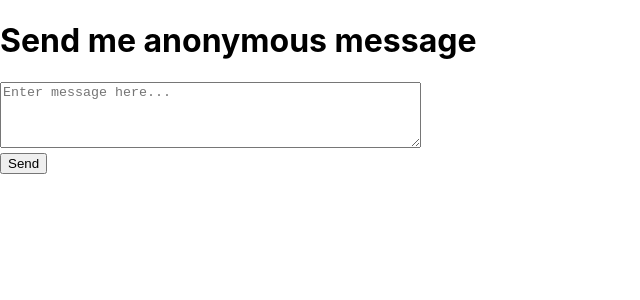
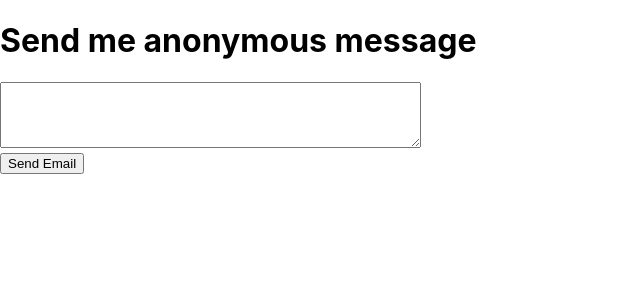
Before and after one commit to KielPaulo/sendmeanonymousmessage, a React (Create React App) app: page / in a window 1280 px wide. Shown: the top 300 px of the page, without its empty margins (0-640 px from the left). Built offline with nearby package versions, Linux system fonts and the light colour scheme.

Commit message:
axios and api implementation

```diff
--- a/package.json
+++ b/package.json
@@ -7,6 +7,7 @@
     "@testing-library/react": "^13.4.0",
     "@testing-library/user-event": "^13.5.0",
     "autoprefixer": "^10.4.16",
+    "axios": "^1.6.1",
     "postcss": "^8.4.31",
     "react": "^18.2.0",
     "react-dom": "^18.2.0",
--- a/src/App.js
+++ b/src/App.js
@@ -1,22 +1,28 @@
 import React, { useState } from 'react';
+import axios from 'axios';
 
 function App() {
-  const [text, setText] = useState('');
+  const [emailContent, setEmailContent] = useState('');
 
-  const handleTextAreaChange = (e) => {
-    setText(e.target.value);
-  };
+  const handleSubmit = async (e) => {
+    e.preventDefault();
 
-  const handleLogButtonClick = () => {
-    console.log(text);
+    try {
+      const response = await axios.post('http://localhost:3001/sendEmail', { emailContent });
+      console.log(response.data); // Log success or error
+    } catch (error) {
+      console.error('Error:', error);
+    }
   };
 
   return (
     <div>
       <h1>Send me anonymous message</h1>
-      <textarea rows="4" cols="50" placeholder="Enter message here..." value={text} onChange={handleTextAreaChange} />
-      <br />
-      <button onClick={handleLogButtonClick}>Send</button>
+      <form onSubmit={handleSubmit}>
+        <textarea rows="4" cols="50" value={emailContent} onChange={(e) => setEmailContent(e.target.value)} />
+        <br />
+        <button type="submit">Send Email</button>
+      </form>
     </div>
   );
 }
```
Also changed, not shown: 1 other file (tests, documents, lock files or other folders).
